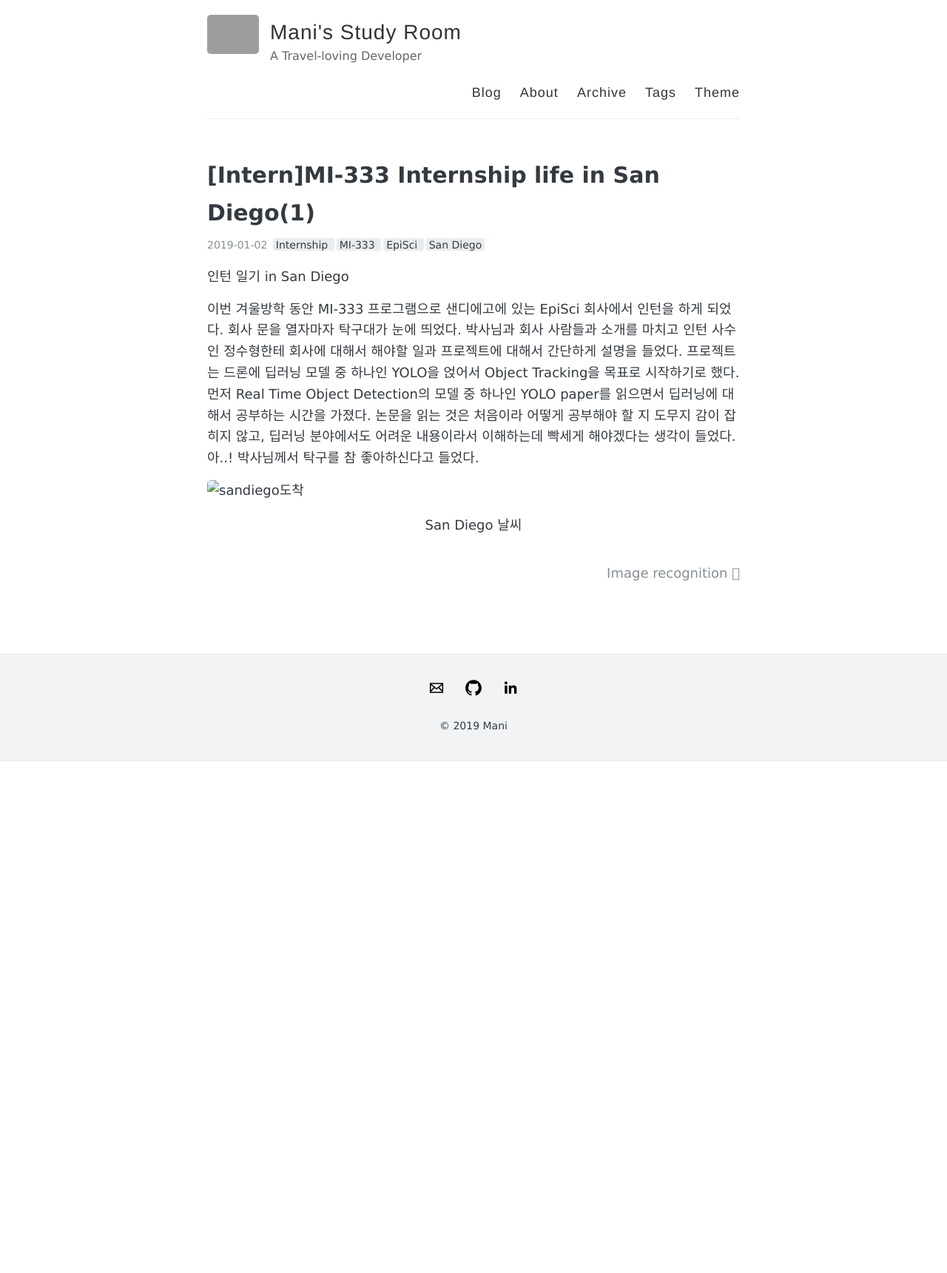
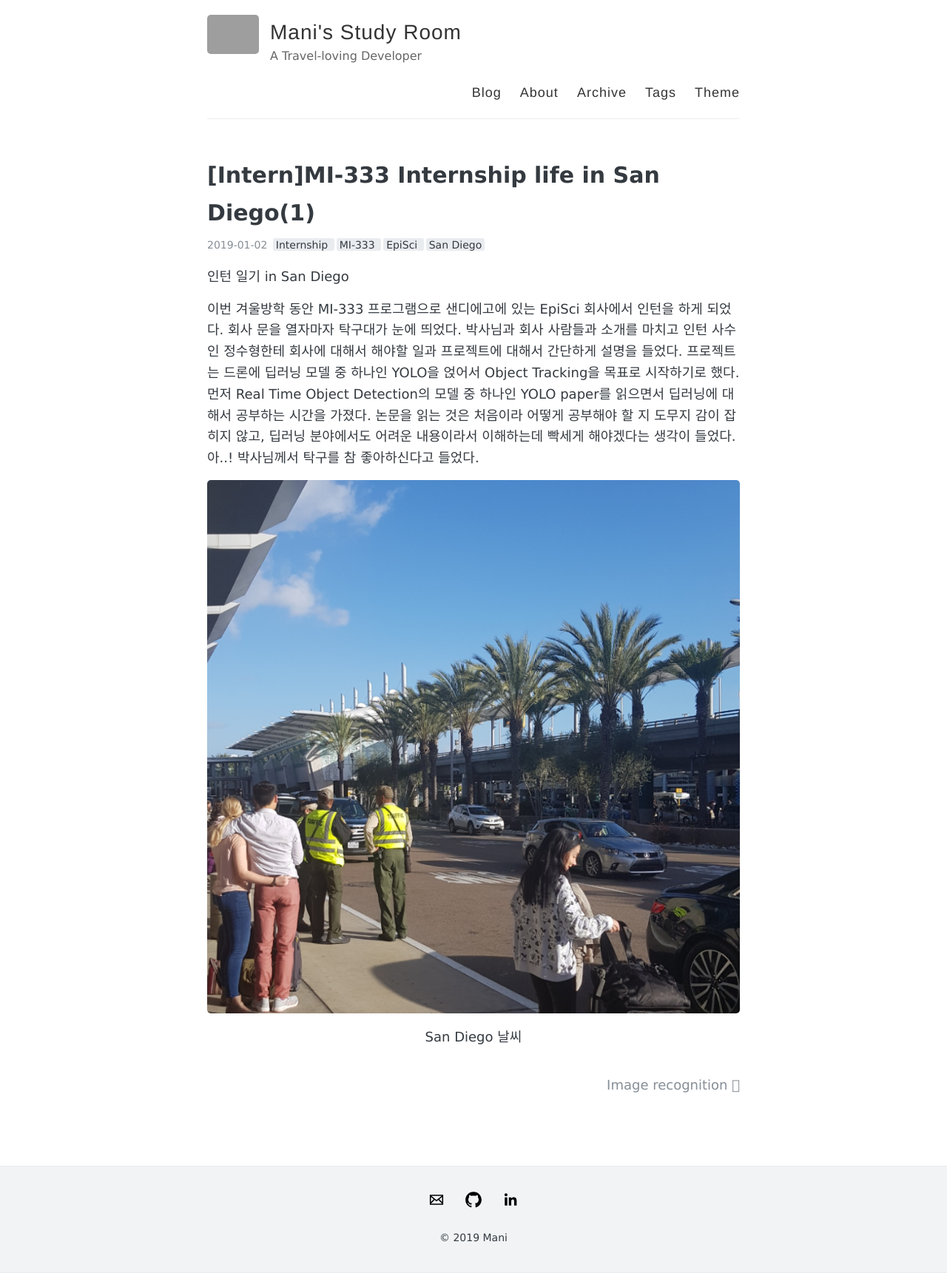
Before and after one commit to Leebyeongman/Leebyeongman.github.io, a Jekyll site: the page built from _posts/2019-01-02-MI-333(1).md, in a window 1280 px wide. Shown: the whole page at 74% size. Built offline with Jekyll 4.4.1, drawn with Linux system fonts in a browser that asks for light colours; before the commit the page ends 1029 px from its top, so only the background shows below that; grey boxes are pictures that could not be loaded.

Commit message:
modify file

```diff
--- a/_posts/2019-01-02-MI-333(1).md
+++ b/_posts/2019-01-02-MI-333(1).md
@@ -11,6 +11,6 @@ comments: true
 
 
 
-![sandiego도착]({{ site.baseurl }}/2019-01-02-sandiego.PNG)
+![sandiego도착]({{ site.baseurl }}/images/Mani/2019-01-02-sandiego.PNG)
 
 <center>San Diego 날씨</center>
```
